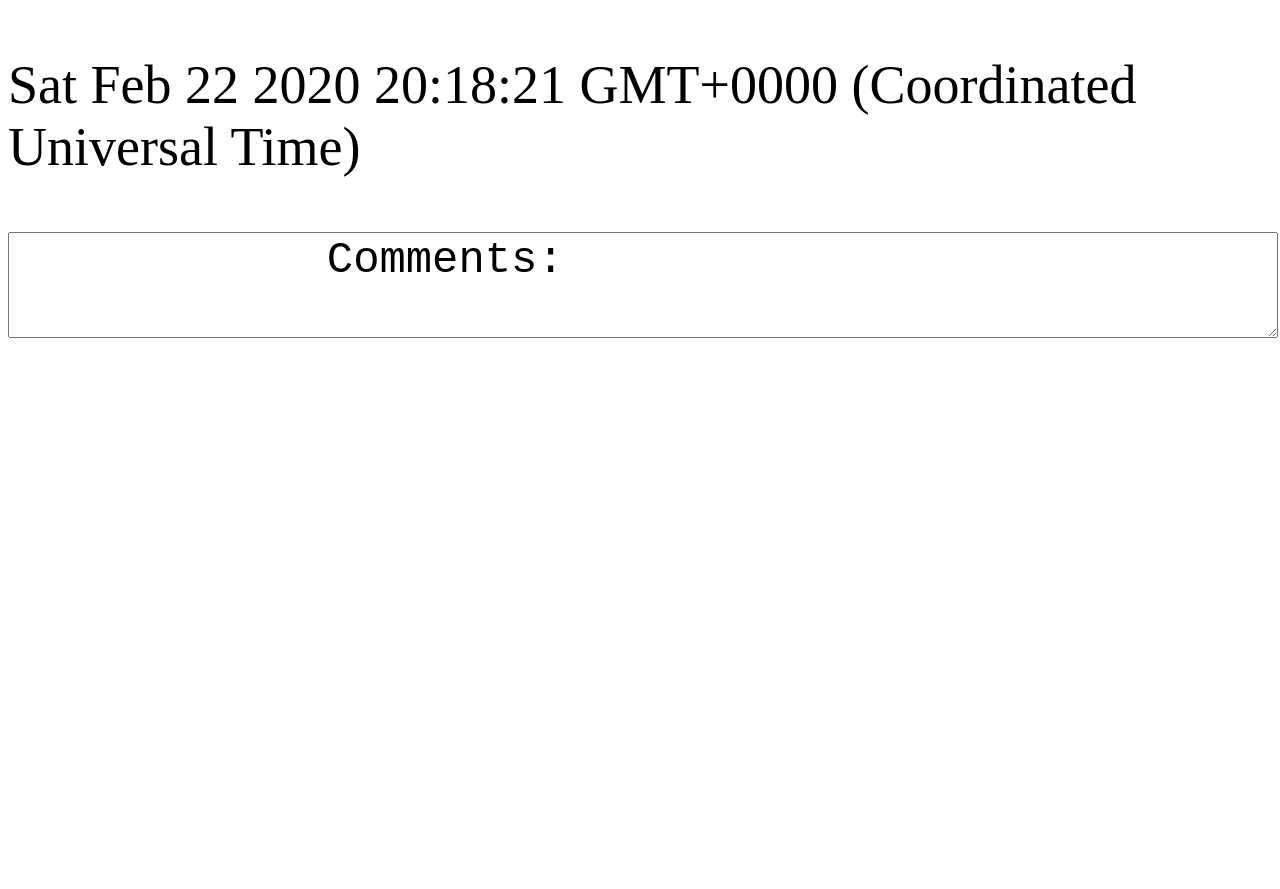
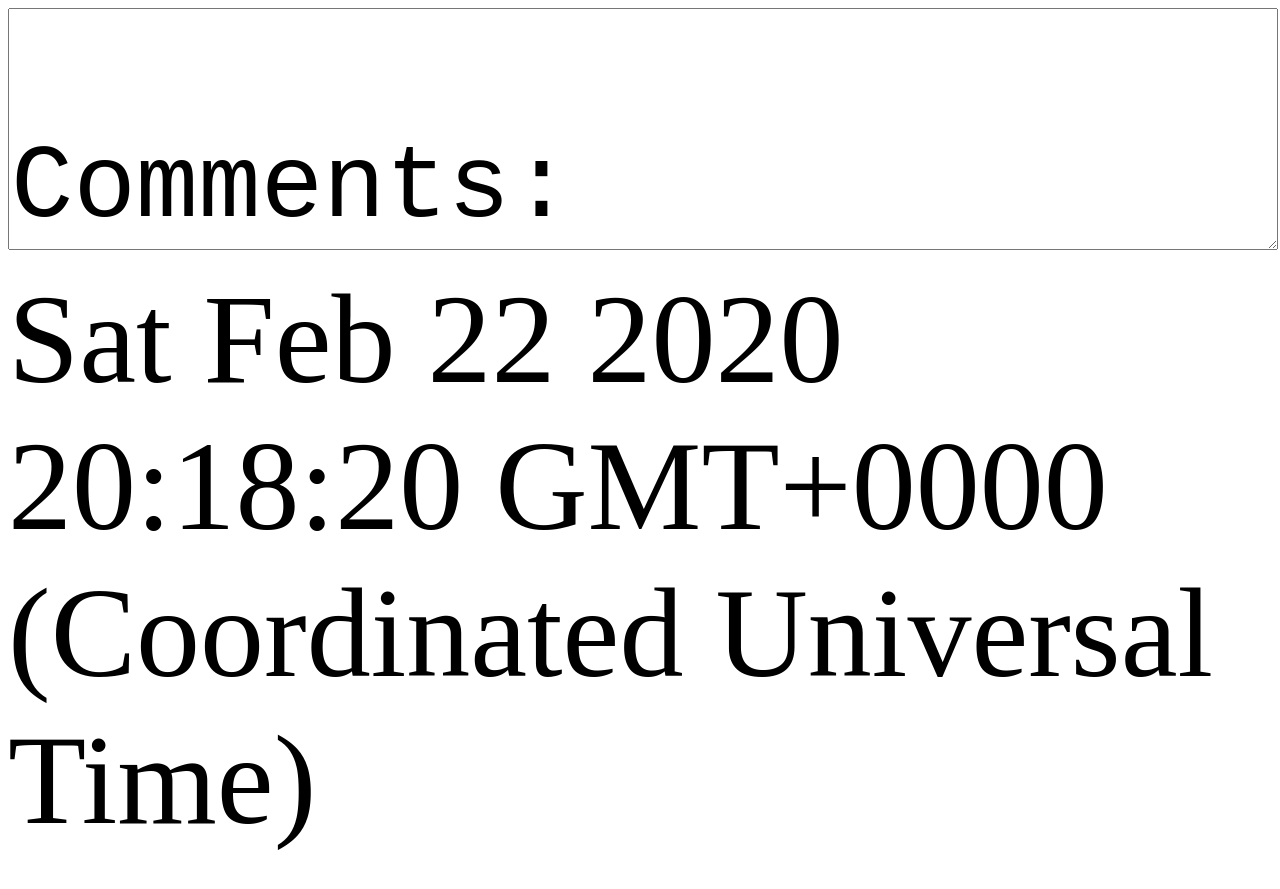
Before and after one commit to Symbol1/Symbol1.github.io, a Jekyll site: the page time.html, which Jekyll copies as it is, in a window 1280 px wide. Shown: the top 889 px of the page. Built offline with Jekyll 4.4.1, drawn with Linux system fonts in a browser that asks for light colours.

Commit message:
adjust layout/font size etc

```diff
--- a/time.html
+++ b/time.html
@@ -7,18 +7,18 @@
             Date and Time
         </title>
         <style>
-            *{font-size:150%;}
+            *{font-size:200%;}
         </style>
     </head>
     <body>
-        <p id="dt"></p>
+        <textarea style="width:100%;">
+            Comments:
+        </textarea>
+        <div id="dt"></div>
         <script>
             window.setInterval(function(){
                 document.getElementById("dt").innerHTML = Date();
-            },618);
+            },1618);
         </script>
-        <textarea style="width:100%;">
-            Comments:
-        </textarea>
     </body>
 </html>
```
